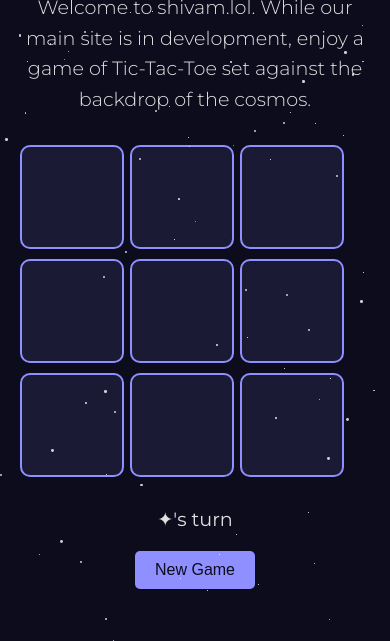
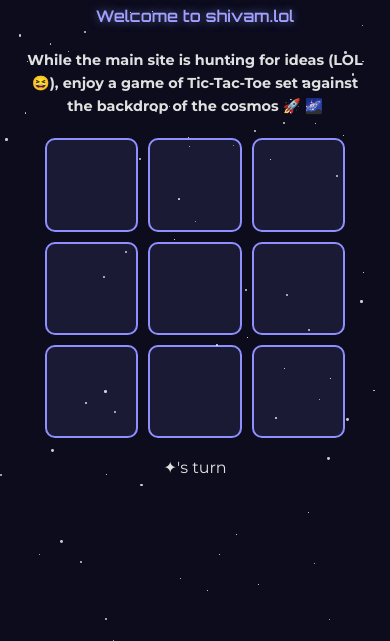
Before and after one commit to zekedshivam/shivam-lol, a plain HTML site: page index.html in a window 390 px wide. Shown: the part 204-845 px from the top of the page. Drawn offline with Linux system fonts and the light colour scheme.

Commit message:
Update index.html
1. Font change
2. Font size change
3. New Game button changes
4. Alignment fixes

```diff
--- a/index.html
+++ b/index.html
@@ -5,7 +5,7 @@
     <meta name="viewport" content="width=device-width, initial-scale=1.0">
     <title>Shivam.lol - Cosmic Tic-Tac-Toe</title>
     <style>
-        @import url('https://fonts.googleapis.com/css2?family=Montserrat:wght@300;400;700&display=swap');
+        @import url('https://fonts.googleapis.com/css2?family=Montserrat:wght@300;400;700&family=Orbitron:wght@600&display=swap');
 
         body, html {
             margin: 0;
@@ -20,30 +20,46 @@
         }
         .container {
             text-align: center;
-            max-width: 600px;
+            max-width: 100%;
             padding: 20px;
+            box-sizing: border-box;
         }
         h1 {
-            font-size: 2.5em;
+            font-size: 2em;
             color: #8f8fff;
             margin-bottom: 20px;
             font-weight: 700;
         }
+        .welcome-text {
+            font-family: 'Orbitron', sans-serif;
+            font-weight: 600;
+            font-size: 1.2em;
+            margin-bottom: 20px;
+            line-height: 1.6;
+            color: #a0a0ff;
+            text-shadow: 0 0 10px rgba(160, 160, 255, 0.5);
+        }
+        .intro-text {
+            font-size: 1em;
+            margin-bottom: 20px;
+            line-height: 1.6;
+            font-weight: 700; /* Changed to bold */
+        }
         p {
-            font-size: 1.2em;
-            margin-bottom: 30px;
+            font-size: 1em;
+            margin-bottom: 20px;
             line-height: 1.6;
             font-weight: 300;
         }
         #gameBoard {
             display: grid;
-            grid-template-columns: repeat(3, 100px);
+            grid-template-columns: repeat(3, 1fr);
             gap: 10px;
-            margin: 0 auto 30px;
+            margin: 0 auto 20px;
+            max-width: 300px;
         }
         .cell {
-            width: 100px;
-            height: 100px;
+            aspect-ratio: 1 / 1;
             background-color: rgba(143, 143, 255, 0.1);
             border: 2px solid #8f8fff;
             border-radius: 10px;
@@ -58,9 +74,10 @@
             background-color: rgba(143, 143, 255, 0.2);
         }
         #status {
-            font-size: 1.2em;
+            font-size: 1em;
             margin-bottom: 20px;
             font-weight: 400;
+            min-height: 1.2em; /* Ensure consistent height */
         }
         #resetButton {
             font-size: 1em;
@@ -71,6 +88,7 @@
             border-radius: 5px;
             cursor: pointer;
             transition: all 0.3s ease;
+            display: none; /* Initially hidden */
         }
         #resetButton:hover {
             background-color: #7f7fff;
@@ -81,12 +99,33 @@
             border-radius: 50%;
             opacity: 0.8;
         }
+
+        @media (max-width: 480px) {
+            h1 {
+                font-size: 1.5em;
+            }
+            .welcome-text {
+                font-size: 1em;
+            }
+            .intro-text {
+                font-size: 0.9em;
+            p {
+                font-size: 0.9em;
+            }
+            #gameBoard {
+                max-width: 240px;
+            }
+            .cell {
+                font-size: 1.5em;
+            }
+        }
     </style>
 </head>
 <body>
     <div class="container">
         <h1>Cosmic Tic-Tac-Toe</h1>
-        <p>Welcome to shivam.lol. While our main site is in development, enjoy a game of Tic-Tac-Toe set against the backdrop of the cosmos.</p>
+        <p class="welcome-text">Welcome to shivam.lol</p>
+        <p class="intro-text">While the main site is hunting for ideas (LOL😆), enjoy a game of Tic-Tac-Toe set against the backdrop of the cosmos 🚀 🌌</p>
         <div id="gameBoard"></div>
         <div id="status"></div>
         <button id="resetButton">New Game</button>
@@ -99,6 +138,7 @@
         let gameActive = true;
         let currentPlayer = "✦";
         let gameState = ["", "", "", "", "", "", "", "", ""];
+        let gameStarted = false;
 
         const winningConditions = [
             [0, 1, 2],
@@ -125,6 +165,11 @@
 
             gameState[index] = currentPlayer;
             cell.textContent = currentPlayer;
+
+            if (!gameStarted) {
+                gameStarted = true;
+                resetButton.style.display = 'inline-block';
+            }
 
             handleResultValidation();
         }
@@ -162,6 +207,8 @@
             gameState = ["", "", "", "", "", "", "", "", ""];
             statusDisplay.textContent = `${currentPlayer}'s turn`;
             document.querySelectorAll('.cell').forEach(cell => cell.textContent = "");
+            gameStarted = false;
+            resetButton.style.display = 'none';
         }
 
         resetButton.addEventListener('click', handleReset);
```
